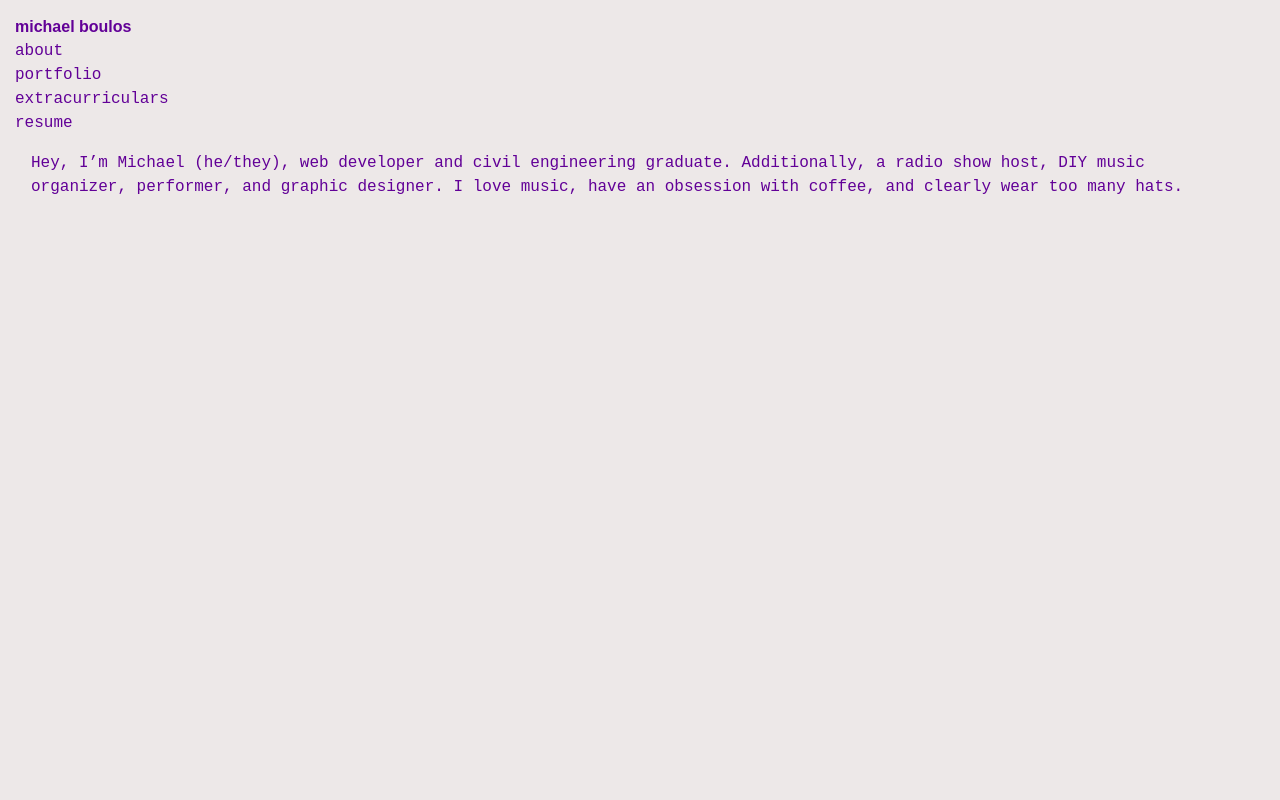
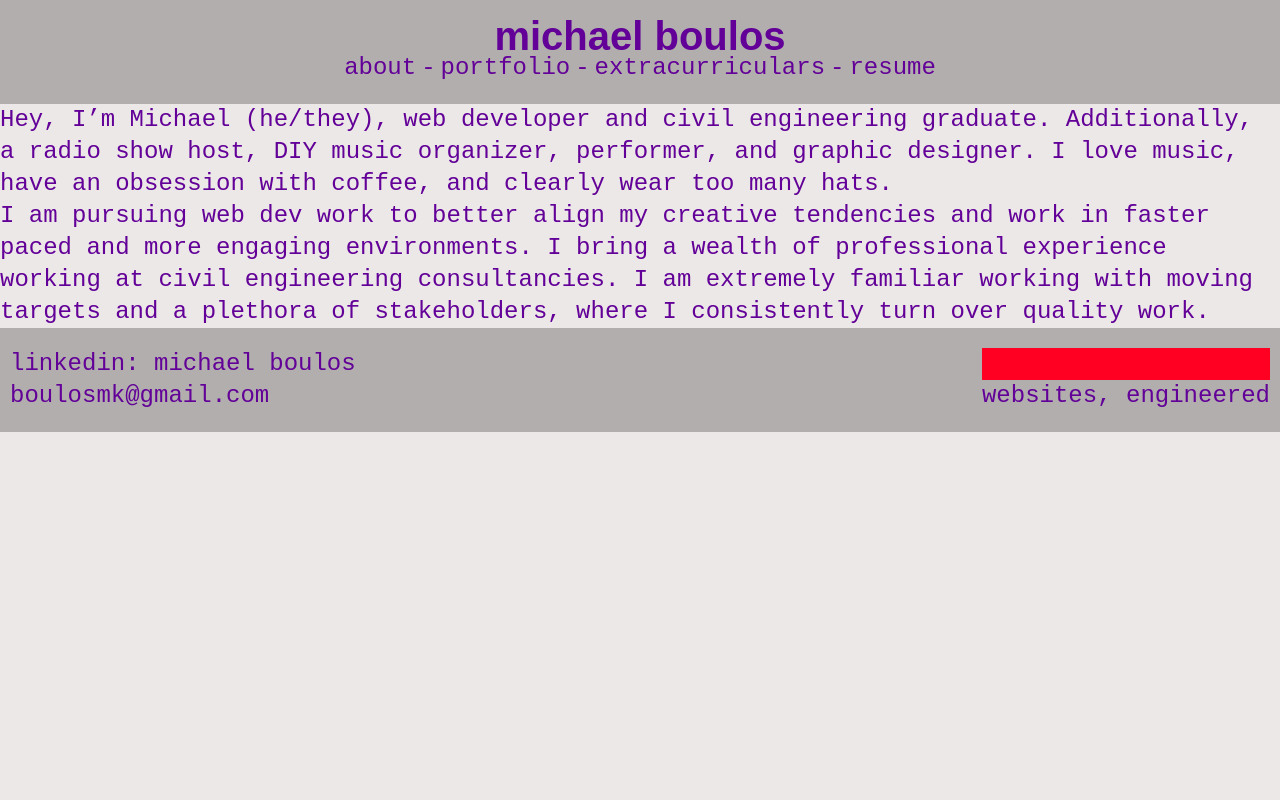
Before and after one commit to dapatcho/no-round-corners, a Next.js app: page / in a window 1280 px wide. Shown: the top 800 px of the page. Built offline with nearby package versions, Linux system fonts and the light colour scheme.

Commit message:
CSS work across website, updated file structure

```diff
--- /dev/null
+++ b/src/components/Layout.jsx
@@ -0,0 +1,18 @@
+import React from "react";
+
+import Navbar from "@/components/navigation/Navbar";
+import Footer from "@/components/navigation/Footer";
+
+const Layout = ({ children }) => {
+  return (
+    <>
+      <Navbar />
+      <main>
+        <div className="main-content">{children}</div>
+      </main>
+      <Footer />
+    </>
+  );
+};
+
+export default Layout;
--- a/src/components/navigation/Footer.jsx
+++ b/src/components/navigation/Footer.jsx
@@ -1,9 +1,10 @@
 import React from "react";
-import styles from "./Footer.module.css";
+import styles from "../../styles/components/Footer.module.css";
 import Link from "next/link";
 
 function Footer() {
   return (
+    <footer>
       <div className={styles["footer"]}>
         <div className={styles["right"]}>
           <div className={styles["linkedin"]}>
@@ -24,6 +25,7 @@ function Footer() {
           </div>
         </div>
       </div>
+    </footer>
   );
 }
 
--- a/src/components/navigation/Navbar.jsx
+++ b/src/components/navigation/Navbar.jsx
@@ -1,20 +1,22 @@
 import React from "react";
+import styles from "../../styles/components/Navbar.module.css";
+
 import Link from "next/link";
 
 export default function Navbar() {
   return (
-    <div className="navbar">
-      <div className="nav-title">
-        <h2>michael boulos</h2>
-      </div>
-      <div className="nav-content">
-        <nav>
+    <nav>
+      <div className={styles["navbar"]}>
+        <div className={styles["title"]}>
+          <h2>michael boulos</h2>
+        </div>
+        <div className={styles["content"]}>
           <ul>
             <li>
               <Link href="/">about</Link>
             </li>
             <li>
-              <Link href="/portfolio">portfolio</Link>
+              <Link href="/portfolio"> portfolio</Link>
             </li>
             <li>
               <Link href="/extracurriculars">extracurriculars</Link>
@@ -25,8 +27,8 @@ export default function Navbar() {
               </Link>
             </li>
           </ul>
-        </nav>
+        </div>
       </div>
-    </div>
+    </nav>
   );
 }
--- a/src/pages/_app.jsx
+++ b/src/pages/_app.jsx
@@ -1,15 +1,13 @@
 import "@/styles/globals.css";
-
-import Navbar from "@/components/navigation/Navbar";
-import Footer from "@/components/navigation/Footer";
+import Layout from "@/components/Layout";
 
 
 export default function App({ Component, pageProps }) {
   return (
     <main>
-      <Navbar />
-      <Component {...pageProps} />
-      <Footer />
+      <Layout>
+        <Component {...pageProps} />
+      </Layout>
     </main>
   );
 }
--- a/src/pages/index.jsx
+++ b/src/pages/index.jsx
@@ -1,12 +1,11 @@
 import React from "react";
 import Image from "next/image";
-import Navbar from "@/components/navigation/Navbar";
+
+import styles from "../styles/index.module.css"
 
 export default function Home() {
   return (
-    <main
-      className={`flex min-h-screen flex-col items-center justify-between p-4 `}
-    >
+    <div className={styles["body"]}>
       <p>
         Hey, I’m Michael (he/they), web developer and civil engineering
         graduate. Additionally, a radio show host, DIY music organizer,
@@ -20,6 +19,6 @@ export default function Home() {
         extremely familiar working with moving targets and a plethora of
         stakeholders, where I consistently turn over quality work.
       </p>
-    </main>
+    </div>
   );
 }
--- a/src/components/navigation/Footer.module.css
+++ b/src/styles/components/Footer.module.css
@@ -1,13 +1,14 @@
 .footer {
   display: flex;
   flex-direction: row;
+  background: rgba(0, 0, 0, 0.25);
   justify-content: space-between;
-  margin: 20px 0;
-  height: 50px;
+  height: auto;
+  padding: 20px 0px;
 }
 
 .footer p {
-  line-height: 0;
+  /* line-height: 0; */
 }
 
 .left,
@@ -15,15 +16,15 @@
   display: flex;
   flex-direction: column;
   justify-content: space-between;
+  margin: 0px 10px;
 }
 
 .left {
-
 }
 
 .stripe {
   background: var(--accent);
   width: auto;
-  height: 20px;
+  height: 2rem;
   margin: 0px;
 }
--- a/src/styles/components/Navbar.css
+++ /dev/null
@@ -1,4 +0,0 @@
-.nav-content ul li:not(:last-child)::after {
-  content: "-";
-  margin: 0 5;
-}
--- /dev/null
+++ b/src/styles/components/Navbar.module.css
@@ -0,0 +1,19 @@
+.navbar {
+  background: rgba(0, 0, 0, 0.25);
+  display: flex;
+  flex-direction: column;
+  align-items: center;
+  padding: 20px 0px;
+}
+
+.content ul {
+  display: flex;
+  list-style-type: none;
+  margin: 10;
+  padding: 0;
+}
+
+.content ul li:not(:last-child)::after {
+  content: "-";
+  margin: 0 5px;
+}
--- a/src/styles/globals.css
+++ b/src/styles/globals.css
@@ -17,11 +17,21 @@
   }
 }
 
+html {
+  height: 100%;
+}
+
 body {
   color: var(--foreground);
   background: var(--background);
   font-family: "Fira Code", monospace;
-  margin: 15px;
+
+  min-height: 100vh;
+  display: flex;
+  flex-direction: column;
+  font-size: 1.5rem;
+  line-height: 2rem;
+  margin: 0;
 }
 
 h1,
@@ -31,5 +41,11 @@ h4,
 h5,
 h6 {
   font-family: "Fira Sans", sans-serif;
+  font-size: 2.5rem;
   font-weight: 700;
 }
+
+.main-content{
+  display: flex;
+  flex: 1;
+}
```
Also changed, not shown: src/styles/index.module.css (added). Lines whose indentation alone changed are shown as unchanged.
